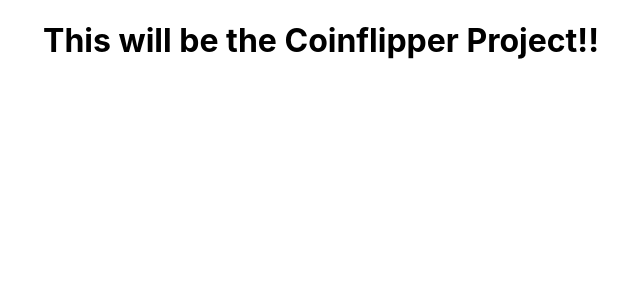
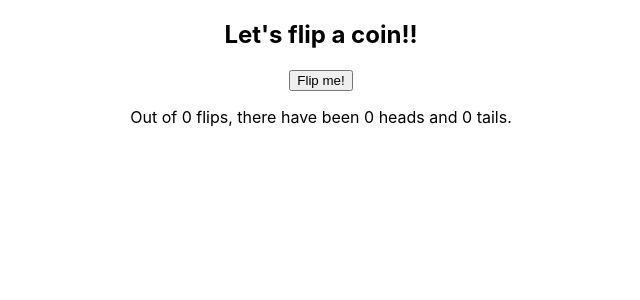
Before and after one commit to codeherbert/coin-flip, a React (Create React App) app: page / in a window 1280 px wide. Shown: the top 300 px of the page, without its empty margins (319-959 px from the left). Built offline with nearby package versions, Linux system fonts and the light colour scheme.

Commit message:
create a CoinFlipper Component

```diff
--- a/src/App.js
+++ b/src/App.js
@@ -1,10 +1,11 @@
 import React from 'react';
+import CoinFlipper from './CoinFlipper';
 import './App.css';
 
 function App() {
   return (
     <div className="App">
-        <h1>This will be the Coinflipper Project!!</h1>
+        < CoinFlipper />
     </div>
   );
 }
--- /dev/null
+++ b/src/CoinFlipper.js
@@ -0,0 +1,41 @@
+import React, {Component} from 'react';
+
+class CoinFlipper extends Component {
+    static defaultProps = {
+        coins: [
+            {side: "heads", imgSrc: "https://tinyurl.com/react-coin-heads-jpg"},
+            {side: "tails", imgSrc: "https://tinyurl.com/react-coin-tails-jpg"}
+        ]
+    };
+    constructor(props) {
+        super(props);
+        this.state = {
+            currCoin: null,
+            numFlips: 0,
+            numHeads: 0,
+            numTails: 0
+        };
+        this.handleClick = this.handleClick.bind(this);
+    }
+    flipCoin() {
+
+    }
+    handleClick(e) {
+        this.flipCoin();
+    }
+    render() {
+        return (
+            <div className="CoinFlipper">
+                <h2>Let's flip a coin!!</h2>
+                <button onClick={this.handleClick}>Flip me!</button>
+                <p>
+                    Out of {this.state.numFlips} flips, there have been { this.state.numHeads}{" "} heads and
+                    {" "}{this.state.numTails} tails.
+                </p>
+            </div>
+        )
+    }
+
+}
+
+export default CoinFlipper;
```
